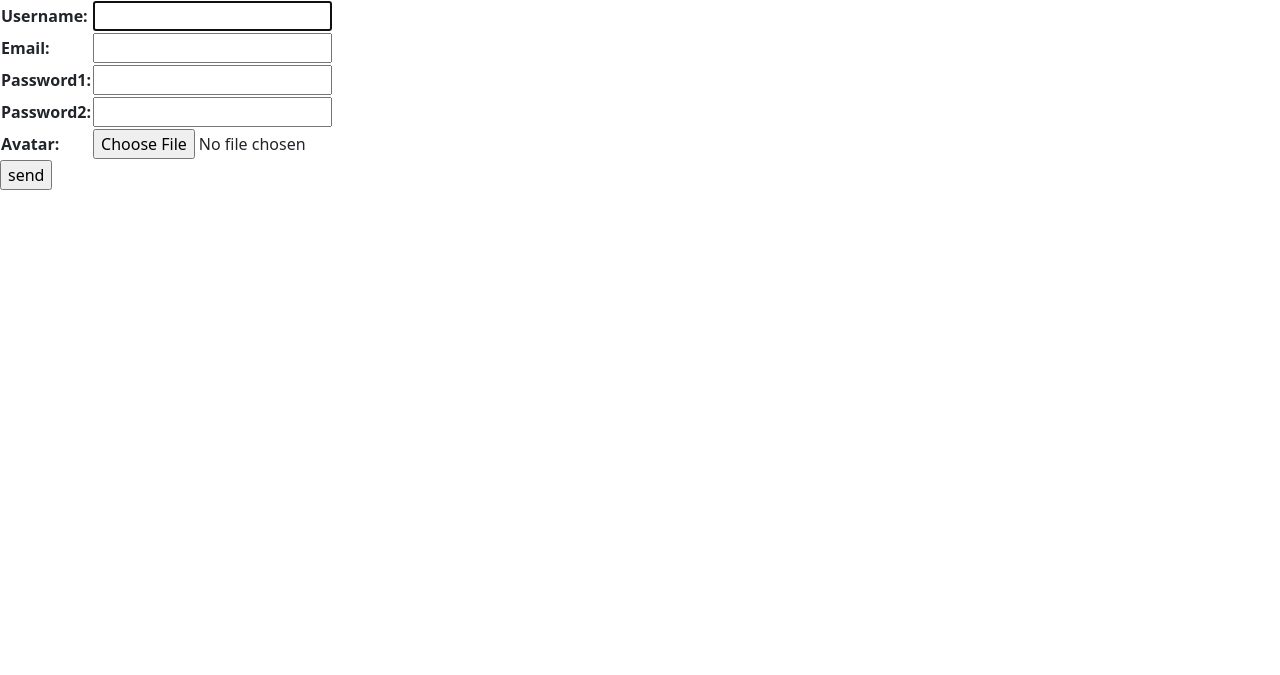
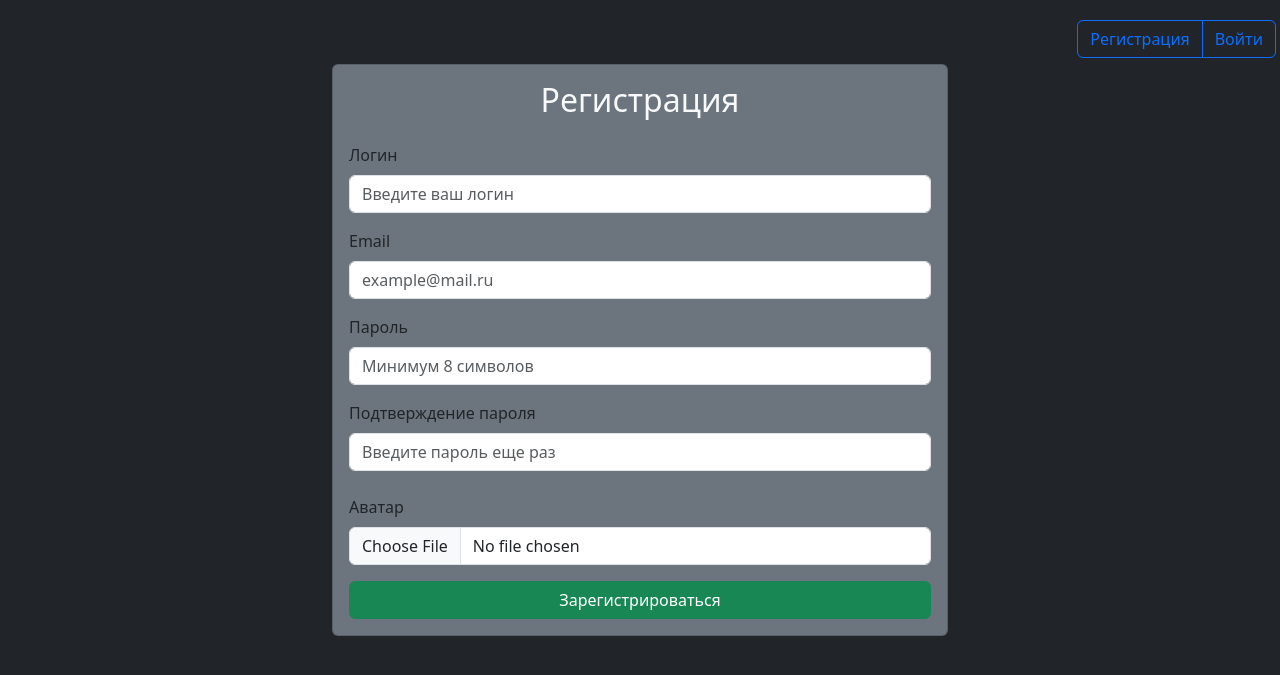
Before and after one commit to Iligiz2007/service_store, a Django app: page /user/ in a window 1280 px wide. Shown: the top 675 px of the page. Run offline with Django 5.2, Linux system fonts and the light colour scheme.

Commit message:
add dizain

```diff
--- a/apps/user/forms.py
+++ b/apps/user/forms.py
@@ -18,8 +18,8 @@ class FormRegisterUser(UserCreationForm):
 class FormLoginUser(AuthenticationForm):
     username = forms.CharField(max_length=100,
                                required=True,
-                               widget=forms.TextInput(attrs={'placeholder': 'Username'}))
+                               widget=forms.TextInput())
     password = forms.CharField(max_length=50,
                                required=True,
-                               widget=forms.PasswordInput(attrs={'placeholder': 'Password'}))
+                               widget=forms.PasswordInput())
     remember_me = forms.BooleanField(required=False)
--- a/apps/user/models.py
+++ b/apps/user/models.py
@@ -9,7 +9,7 @@ class User(AbstractUser):
     avatar = models.ImageField(
         upload_to="avatars/",
         verbose_name="Аватарка",
-        default="avatars/5856.jpg"
+        default="5856.jpg"
     )
 
     def save(self,*args,**kwargs):
--- a/apps/user/templates/user/register.html
+++ b/apps/user/templates/user/register.html
@@ -1,17 +1,49 @@
 {% extends "index.html" %}
-{% block title %}Register{% endblock title %}
+{% block title %}Регистрация{% endblock title %}
 
+{% block content %}
+<div class="container-fluid">
+    <div class="row justify-content-center">
+        <div class="col-md-6">
 
-<body>
-    {% block content %}
-        <form method="post">
-            {% csrf_token %}
-            <table>
-                {{ form.as_table }}
-            </table>
-            <input type="submit" value="send">
-        </form>
-    {% endblock content %}
-</body>
+            <div class="card bg-secondary">
+                <div class="card-body">
+                    <h2 class="text-light mb-4 text-center">Регистрация</h2>
 
-</html>
+                    <form method="post" enctype="multipart/form-data">
+                        {% csrf_token %}
+
+                        <div class="mb-3">
+                            <label class="form-label">Логин</label>
+                            <input type="text" name="username" class="form-control" placeholder="Введите ваш логин">
+                        </div>
+
+                        <div class="mb-3">
+                            <label class="form-label">Email</label>
+                            <input type="email" name="email" class="form-control" placeholder="example@mail.ru">
+                        </div>
+
+                        <div class="mb-3">
+                            <label class="form-label">Пароль</label>
+                            <input type="password" name="password1" class="form-control" placeholder="Минимум 8 символов">
+                        </div>
+
+                        <div class="mb-4">
+                            <label class="form-label">Подтверждение пароля</label>
+                            <input type="password" name="password2" class="form-control" placeholder="Введите пароль еще раз">
+                        </div>
+
+                        <div class="mb-3">
+                            <label class="form-label">Аватар</label>
+                            <input type="file" name="avatar" class="form-control" accept="image/*">
+                        </div>
+
+                        <button type="submit" class="btn btn-success w-100">Зарегистрироваться</button>
+                    </form>
+                </div>
+            </div>
+
+        </div>
+    </div>
+</div>
+{% endblock content %}
--- a/apps/user/views.py
+++ b/apps/user/views.py
@@ -16,6 +16,9 @@ class ViewsRegisterUser(UserPassesTestMixin ,CreateView):
     redirect_authenticated_user  = False
     def form_valid(self, form):
         service = form.save()
+        if 'avatar' in self.request.FILES:
+            service.avatar = self.request.FILES['avatar']
+            service.save()
         return super().form_valid(form)
 
     def test_func(self) -> bool | None:
--- a/templates/index.html
+++ b/templates/index.html
@@ -3,37 +3,38 @@
 <head>
     <meta charset="UTF-8">
     <meta name="viewport" content="width=device-width, initial-scale=1.0">
-    <title>index</title>
+    <title>{% block title %}index{% endblock title %}</title>
 
     <link href="https://cdn.jsdelivr.net/npm/bootstrap@5.3.0/dist/css/bootstrap.min.css" rel="stylesheet">
-
 </head>
-        <body>
-            {% block content %}
-            <h1>Главная</h1>
+<body class="bg-dark text-light">
+       <div class="container-fluid mt-3 position-relative">
 
 
-
+    <div class="position-absolute top-0 end-0 m-1">
         {% if not user.is_authenticated %}
-                <div class="container-fluid">
-                    <a href="{% url 'register' %}">Регистрация</a>
-                    <a href="{% url 'login' %}">Войти</a>
+            <div class="btn-group">
+                <a href="{% url 'register' %}" class="btn btn-outline-primary">Регистрация</a>
+                <a href="{% url 'login' %}" class="btn btn-outline-primary">Войти</a>
             </div>
         {% else %}
-
-                <div>
-                    <a href="{% url 'logout' %}">Выход</a>
-                </div>
-                <div>
-                    <a href="{% url 'form_servace_name' %}">Создать задачу</a>
-                </div>
-                <div>
-                    <a href="{% url 'list_service' %}">Список доступных задач</a>
-                </div>
-                <div>
-                    <a href="{% url 'detail_user' %}">Мой аккаунт</a>
+            <div class="btn-group" role="group">
+                <form method="post" action="{% url 'logout' %}">
+                    {% csrf_token %}
+                    <button type="submit" class="btn btn-outline-primary rounded-end-0">Выход</button>
+                </form>
+                <a href="{% url 'form_servace_name' %}" class="btn btn-outline-primary">Создать задачу</a>
+                <a href="{% url 'list_service' %}" class="btn btn-outline-primary">Список доступных задач</a>
+                <a href="{% url 'detail_user' %}" class="btn btn-outline-primary">Профиль</a>
             </div>
         {% endif %}
+    </div>
+</div>
+<br>
+<br>
+
+    {% block content %}
+  <h1 class="text-light mt-4">Главная</h1>
     {% endblock content %}
 
     <script src="https://cdn.jsdelivr.net/npm/bootstrap@5.3.0/dist/js/bootstrap.bundle.min.js"></script>
```
Also changed, not shown: apps/shop/templates/shop/list_service.html (+20 -9 lines), apps/user/templates/user/login.html (+33 -7 lines), apps/user/templates/user/logout.html (+11 -5 lines), apps/user/migrations/0005_alter_user_avatar.py (added). Lines whose indentation alone changed are shown as unchanged.
